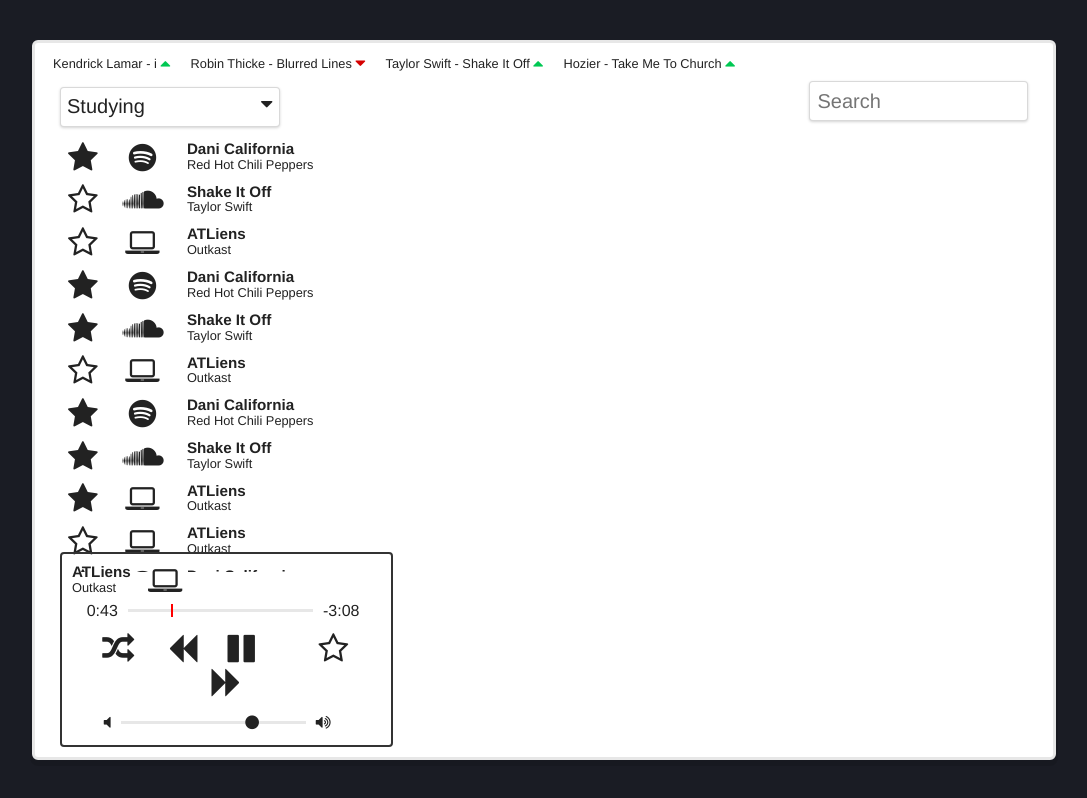
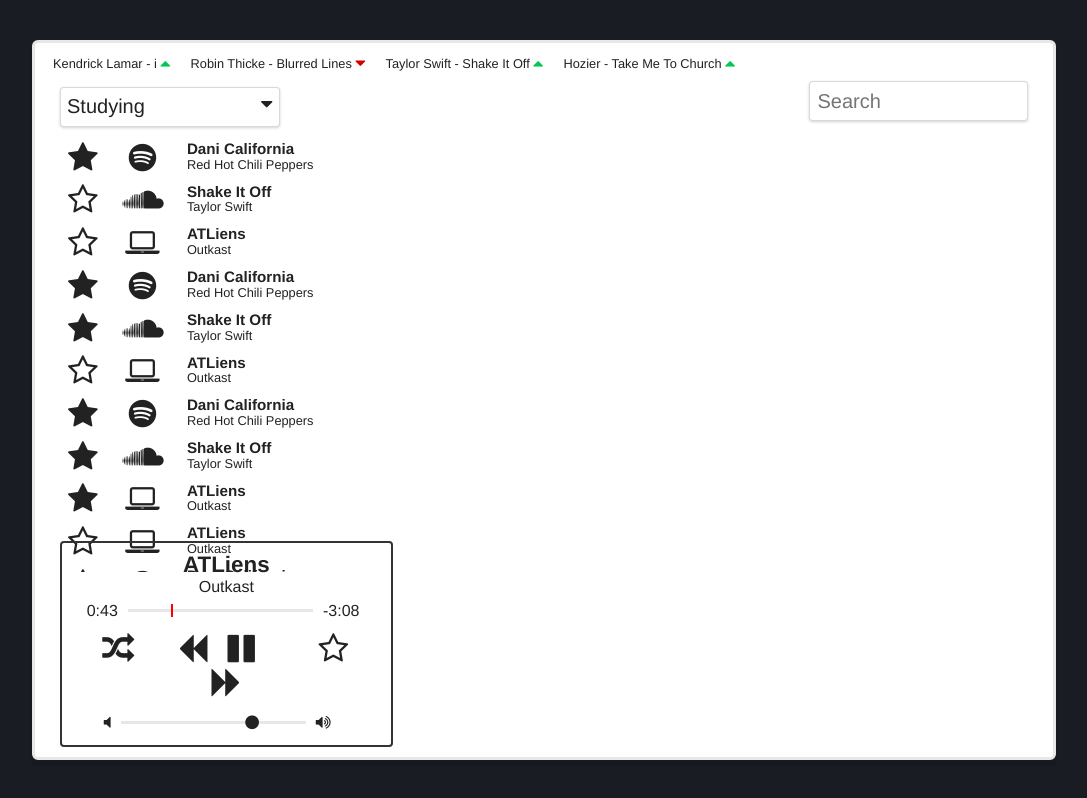
Before and after one commit to jnthn18/musico, a plain HTML site: page index.html in a window 1280 px wide. Shown: the whole page, without its empty margins (96-1183 px from the left). Drawn offline with nearby package versions, Linux system fonts and the light colour scheme.

Commit message:
updates to currently playing

```diff
--- a/css/main.css
+++ b/css/main.css
@@ -5,6 +5,12 @@ body, html{
 	margin: 0;
 	font-family: 'Roboto', sans-serif;
 }
+@media (max-width: 1450px){
+	.music-controls .fa-pause, .music-controls .fa-play{
+		margin: 0 20px !important;
+	}
+}
+
 .frame{
 	width: calc(80%);
 	height: calc(90%);
@@ -129,6 +135,7 @@ i.down{
 	overflow-y: auto;
 	height: calc(100% - 175px);
 	width: calc(33% + 15px) !important;
+	padding-bottom: 150px;
 }
 .music-container{
 	margin: 8px;
@@ -164,15 +171,23 @@ body .song-container{
 }
 .now-playing .music-container{
 	margin: 0 !important;
+	text-align: center;
+}
+.now-playing .song{
+	font-size: 1.4em;
+}
+.now-playing .artist{
+	font-size: 1em;
 }
 .music-controls{
 	margin: 0 !important;
 	padding: 10px 0;
-}
-.music-buttons{
 	text-align: center;
 }
-.fa-pause{
+.music-controls .fa-star-o{
+	text-align: left;
+}
+.music-controls .fa-pause, .music-controls .fa-play{
 	margin: 0 30px;
 }
 .fa-random{
--- a/index.html
+++ b/index.html
@@ -146,14 +146,15 @@
 							<div class="song">ATLiens</div>
 							<div class="artist">Outkast</div>
 						</div>
-						<div class="song-service"><i class="fa fa-laptop fa-2x"></i></div>
 					</div>
 					<div class="time">
 						<span class="time-palyed">0:43</span><div class="time-bar"></div><span class="time-left">-3:08</span>
 						<div class="current-time"></div>
 					</div>
 					<div class="music-controls row">
-						<i class="fa fa-random fa-2x small-3 columns"></i><span class="music-buttons small-6 columns"><i class="fa fa-backward fa-2x"></i><i class="fa fa-pause fa-2x "></i><i class="fa fa-forward fa-2x"></i></span><i class="fa fa-star-o fa-2x small-3 columns"></i>
+						<i class="fa fa-random fa-2x small-3 columns"></i>
+						<span class="small-6 columns"><i class="fa fa-backward fa-2x"></i><i class="fa fa-pause fa-2x"></i><i class="fa fa-forward fa-2x"></i></span>
+						<i class="fa fa-star-o fa-2x small-3 columns"></i>
 					</div>
 					<div class="sound">
 						<span class="volume-down"><i class="fa fa-volume-off"></i></span><div class="sound-bar"></div><span class="volume-up"><i class="fa fa-volume-up"></i></span>
```
